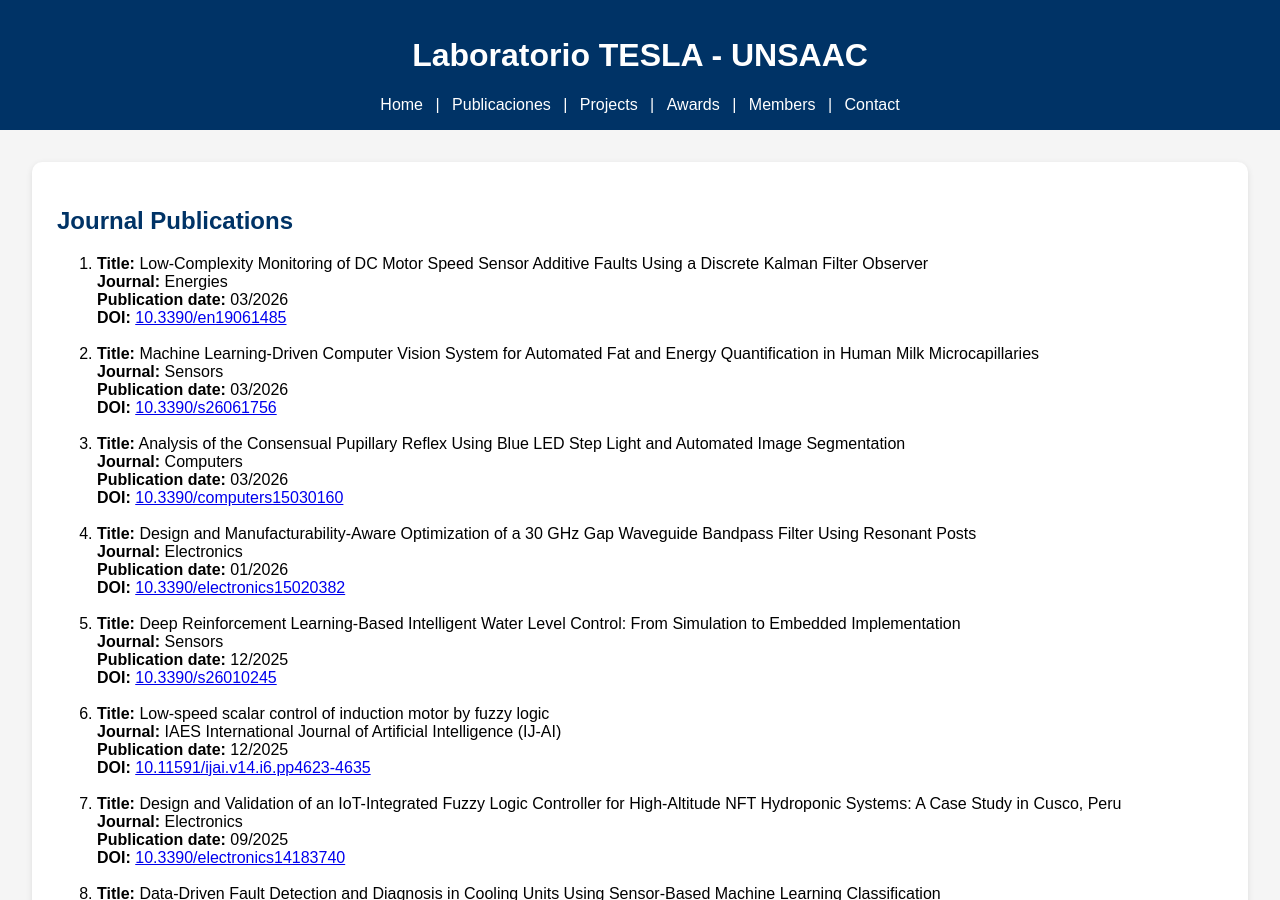
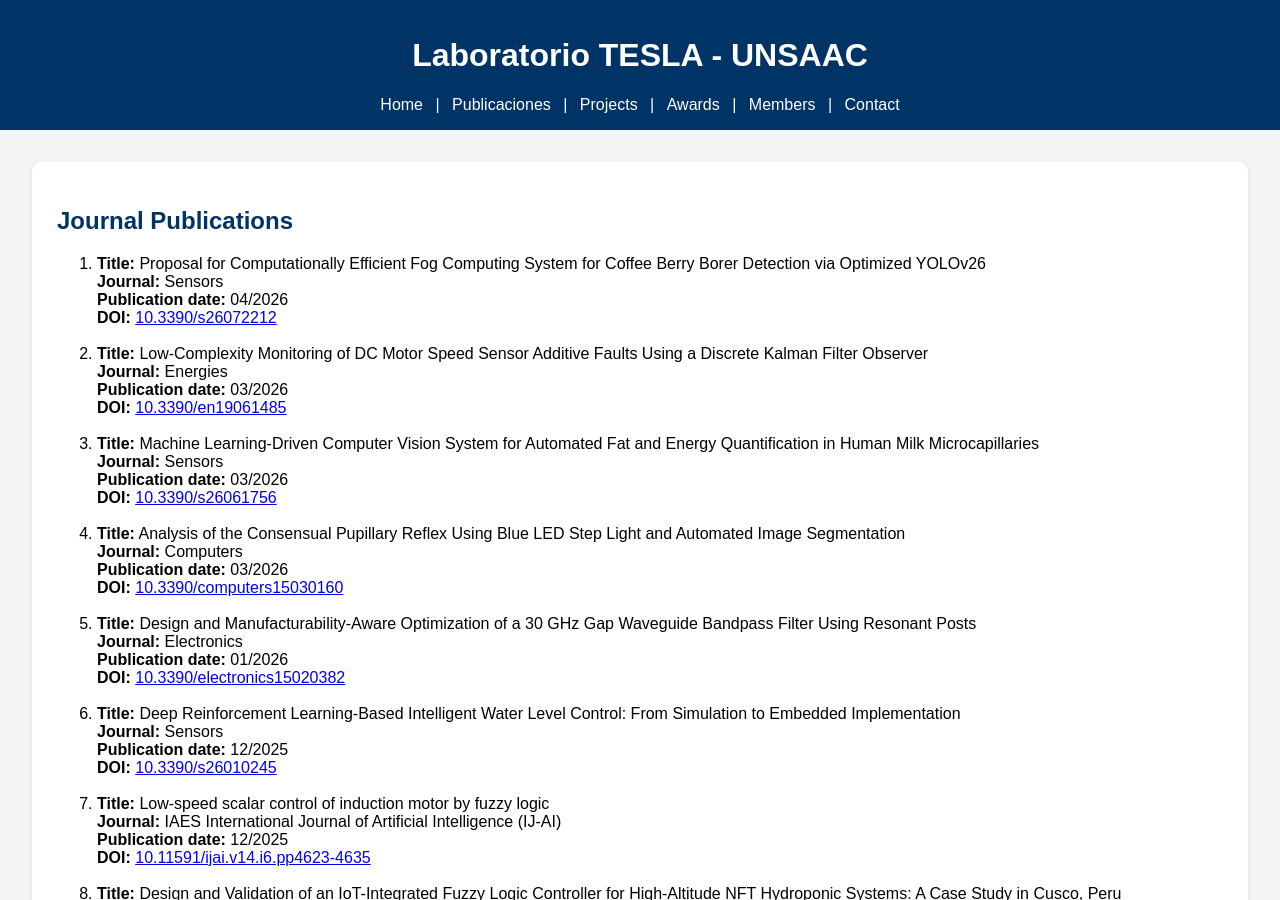
Before and after one commit to laboratoriotesla-unsaac/laboratoriotesla-unsaac.github.io, a Jekyll site: the page built from publications.html, in a window 1280 px wide and 900 px high. Built offline with Jekyll 4.4.1, drawn with Linux system fonts in a browser that asks for light colours.

Commit message:
Actualizar contenid

```diff
--- a/publications.html
+++ b/publications.html
@@ -7,6 +7,13 @@ title: Publicaciones Científicas
 
   <h1>Journal Publications</h1>
   <ol>
+    <li>
+      <strong>Title:</strong> Proposal for Computationally Efficient Fog Computing System for Coffee Berry Borer Detection via Optimized YOLOv26<br>
+      <strong>Journal:</strong> Sensors<br>
+      <strong>Publication date:</strong> 04/2026<br>
+      <strong>DOI:</strong> <a href="https://www.mdpi.com/1424-8220/26/7/2212" target="_blank">10.3390/s26072212</a>
+    </li>
+    <br>
     <li>
       <strong>Title:</strong> Low-Complexity Monitoring of DC Motor Speed Sensor Additive Faults Using a Discrete Kalman Filter Observer<br>
       <strong>Journal:</strong> Energies<br>
```
